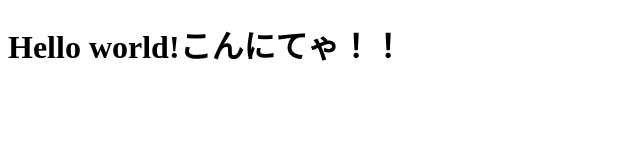
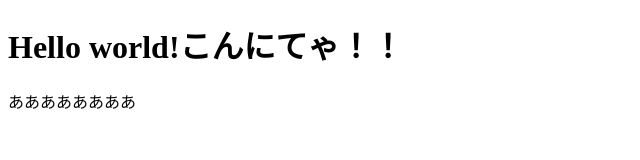
Before and after one commit to hayatosan011623/tech0-practice, a plain HTML site: page index.html in a window 1280 px wide. Shown: the whole page, without its empty margins (0-640 px from the left). Drawn offline with Linux system fonts and the light colour scheme.

Commit message:
add p tag

```diff
--- a/index.html
+++ b/index.html
@@ -8,6 +8,7 @@
 </head>
 <body>
     <h1>Hello world!こんにてゃ！！</h1>
+    <p>ああああああああ</p>
 
 </body>
 </html>
```
